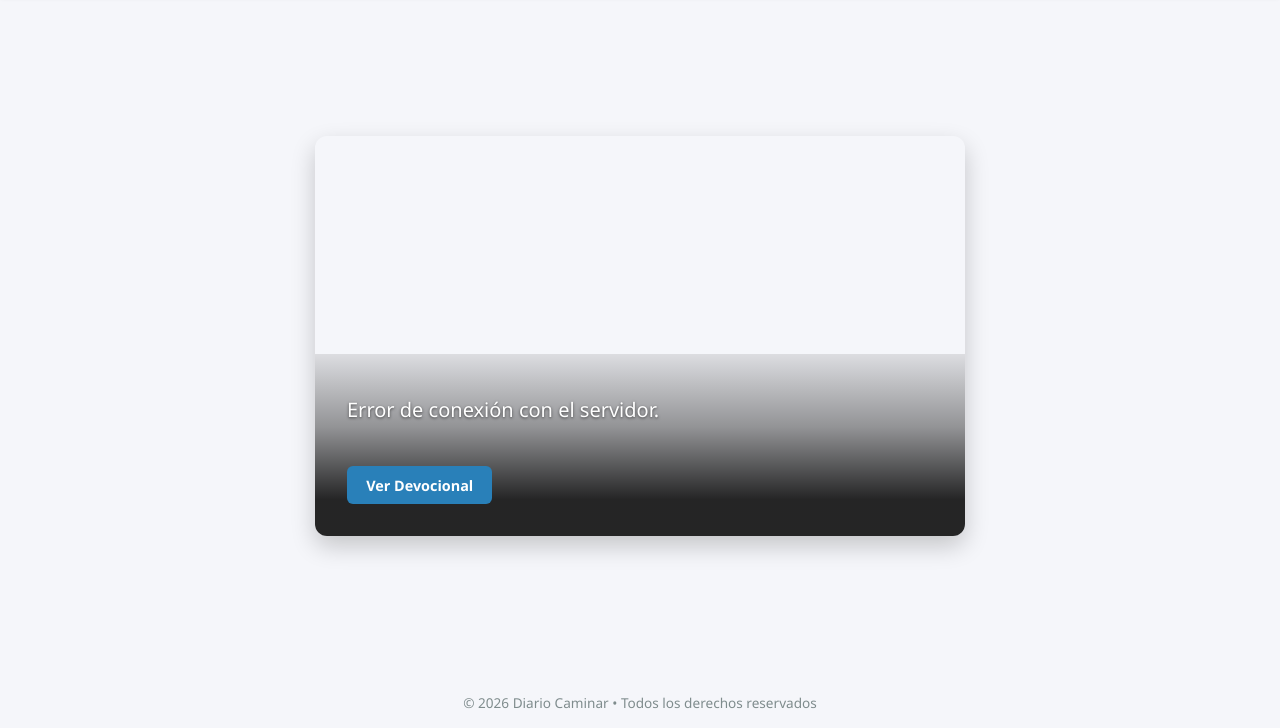
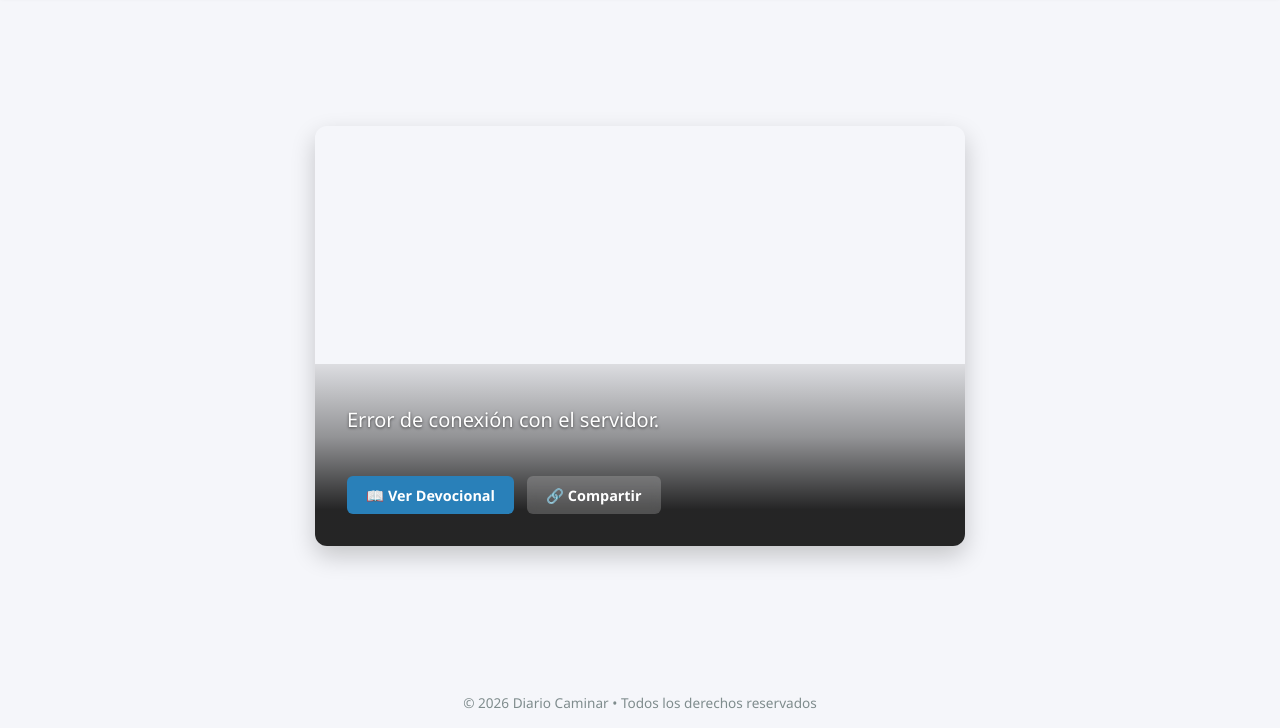
Before and after one commit to appecrafterstafe/Diario-caminar, a website: page index.html in a window 1280 px wide. Shown: the part 72-800 px from the top of the page. Drawn offline with Linux system fonts and the light colour scheme; no server answers.

Commit message:
Enhance header controls and button styles
Added header controls for version selection and improved button styles.

```diff
--- a/index.html
+++ b/index.html
@@ -41,6 +41,12 @@
       font-size: 1.5rem;
     }
 
+    .header-controls {
+      display: flex;
+      align-items: center;
+      gap: 1rem;
+    }
+
     .selector-container {
       display: flex;
       align-items: center;
@@ -59,9 +65,11 @@
     main {
       flex: 1;
       display: flex;
+      flex-direction: column;
       justify-content: center;
       align-items: center;
       padding: 2rem;
+      gap: 1.5rem;
     }
 
     .hero-card {
@@ -77,7 +85,7 @@
       display: flex;
       flex-direction: column;
       justify-content: flex-end;
-      min-height: 400px;
+      min-height: 420px;
     }
 
     .hero-overlay {
@@ -104,7 +112,8 @@
 
     .actions-bar {
       display: flex;
-      gap: 1rem;
+      flex-wrap: wrap;
+      gap: 0.8rem;
       margin-top: 0.5rem;
     }
 
@@ -118,10 +127,22 @@
       font-size: 0.9rem;
       font-weight: 600;
       transition: background-color 0.2s;
+      display: inline-flex;
+      align-items: center;
+      gap: 0.4rem;
     }
 
     button.btn:hover {
       background-color: #1f618d;
+    }
+
+    button.btn-secondary {
+      background-color: rgba(255, 255, 255, 0.2);
+      backdrop-filter: blur(5px);
+    }
+
+    button.btn-secondary:hover {
+      background-color: rgba(255, 255, 255, 0.35);
     }
 
     .devocional-box {
@@ -148,6 +169,7 @@
 
   <header>
     <h1>Diario Caminar</h1>
+    <div class="header-controls">
       <div class="selector-container">
         <label for="versionSelect">Versión:</label>
         <select id="versionSelect" onchange="cambiarVersion()">
@@ -156,6 +178,7 @@
           <option value="NTV">NTV</option>
           <option value="RVC">RVC</option>
         </select>
+      </div>
     </div>
   </header>
 
@@ -166,7 +189,8 @@
         <div class="verse-ref" id="verseRef"></div>
 
         <div class="actions-bar">
-          <button class="btn" onclick="toggleReflexion()">Ver Devocional</button>
+          <button class="btn" onclick="toggleReflexion()">📖 Ver Devocional</button>
+          <button class="btn btn-secondary" onclick="compartirPlaca()">🔗 Compartir</button>
         </div>
 
         <div class="devocional-box" id="reflexion"></div>
@@ -180,6 +204,7 @@
 
   <script>
     let devocionalTexto = "";
+    let datosActuales = {};
 
     async function cargarPlacaDelDia() {
       try {
@@ -193,6 +218,7 @@
         const data = await res.json();
 
         if (data.exito) {
+          datosActuales = data;
           document.getElementById('verseText').innerText = `"${data.versiculo}"`;
           document.getElementById('verseRef').innerText = data.referencia;
           document.getElementById('heroSection').style.backgroundImage = `url('${data.imagenFondoUrl}')`;
@@ -227,7 +253,25 @@
       }
     }
 
-    // Inicializar al cargar la página
+    async function compartirPlaca() {
+      const textoCompartir = `"${datosActuales.versiculo}"\n\n— ${datosActuales.referencia}\n\nDescubre el devocional diario en Diario Caminar`;
+
+      if (navigator.share) {
+        try {
+          await navigator.share({
+            title: 'Diario Caminar',
+            text: textoCompartir,
+            url: window.location.href
+          });
+        } catch (err) {
+          console.log('Error al compartir:', err);
+        }
+      } else {
+        navigator.clipboard.writeText(textoCompartir);
+        alert('¡Versículo copiado al portapapeles!');
+      }
+    }
+
     window.onload = cargarPlacaDelDia;
   </script>
 </body>
```
Lines whose indentation alone changed are shown as unchanged.
